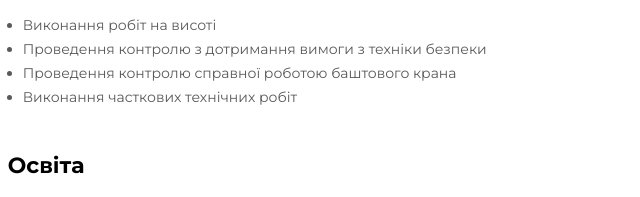
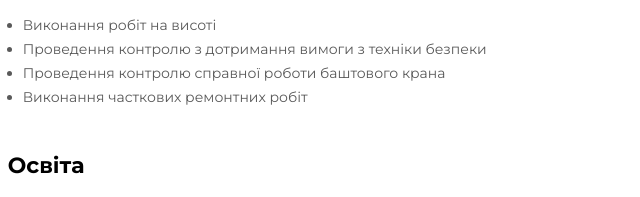
Before and after one commit to denysstrunn/Resume-DenyStr, a plain HTML site: page index_ua.html in a window 1280 px wide. Shown: the part 1089-1286 px from the top of the page, 475-1115 px from the left. Drawn offline with Linux system fonts and the light colour scheme; a web font is replaced by a local one.

Commit message:
Add files via upload

```diff
--- a/index_ua.html
+++ b/index_ua.html
@@ -123,8 +123,8 @@
                     <ul class="work_list">
                         <li class="work_list_text">Виконання робіт на висоті</li>
                         <li class="work_list_text">Проведення контролю з дотримання вимоги з техніки безпеки</li>
-                        <li class="work_list_text">Проведення контролю справної роботою баштового крана</li>
-                        <li class="work_list_text">Виконання часткових технічних робіт</li>
+                        <li class="work_list_text">Проведення контролю справної роботи баштового крана</li>
+                        <li class="work_list_text">Виконання часткових ремонтних робіт</li>
                     </ul>
                 </div>
             </div>
```
